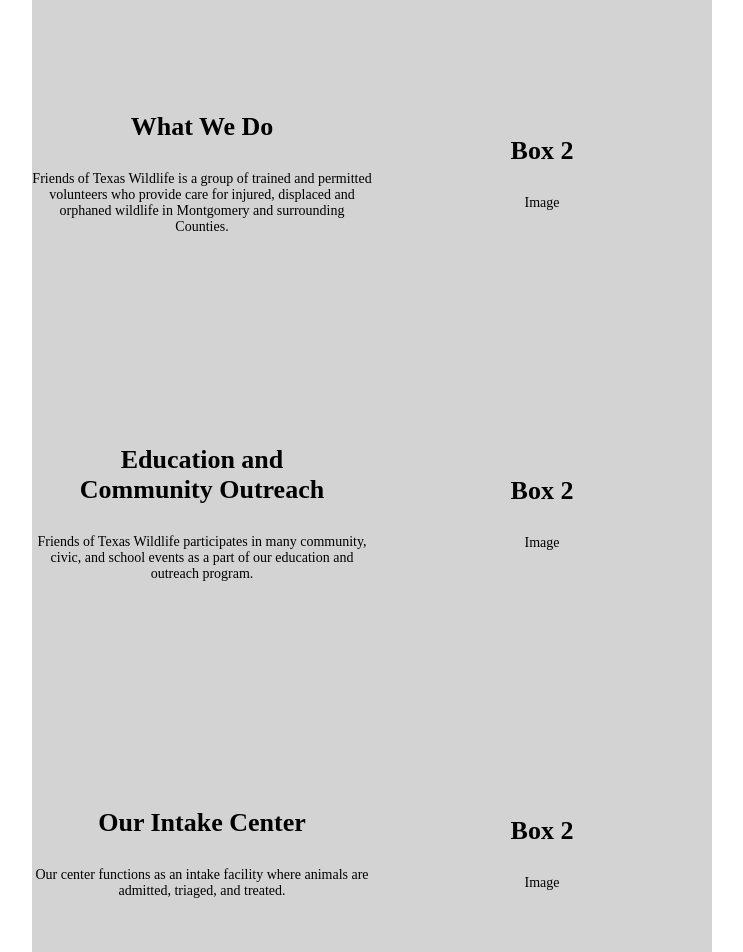
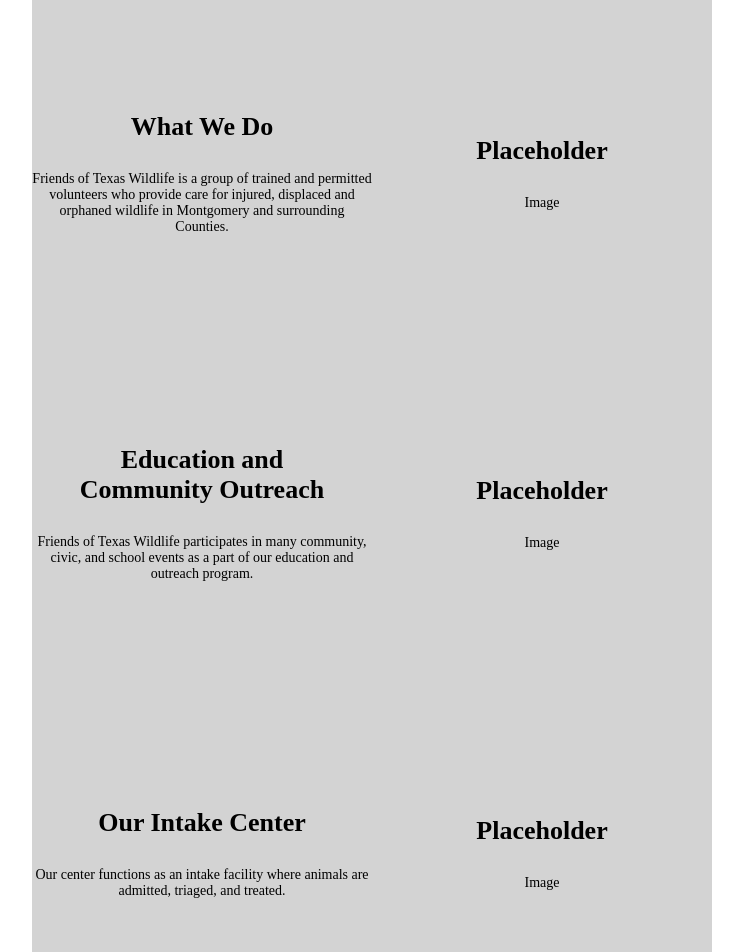
Before and after one commit to rice-apps/ftwl2019, a Next.js app: page /aboutus in a window 1280 px wide. Shown: the part 640-1592 px from the top of the page, without its empty margins (268-1011 px from the left). Built offline with nearby package versions, Linux system fonts and the light colour scheme; a web font is replaced by a local one.

Commit message:
fix component import

```diff
--- a/components/about/AboutUsGrid.js
+++ b/components/about/AboutUsGrid.js
@@ -12,45 +12,17 @@ function AboutUsGrid(props) {
       flexDirection: 'row',
       flexWrap: 'wrap',
       justifyContent: 'center',
-        paddingBottom: '150px',
+      marginBottom: '170px'
     }}>
-      {/* if you want to add a Learn More button then simply assign
-      the learnMore component to "yes" for AboutUsBox */}
-      <AboutUsBox
-        heading="Our Mission"
-        description="We support the rehabilitation of native Texas wildlife and promote co-existence of wildlife and people through education."
-        color="white"></AboutUsBox>
-
-      <AboutUsBox color="#C4C4C4"></AboutUsBox>
-
-      <AboutUsBox
-        heading="What We Do"
-        description="Friends of Texas Wildlife is a group of trained and permitted volunteers who provide care for injured, displaced and orphaned wildlife in Montgomery and surrounding Counties."
-        color="white"></AboutUsBox>
-
-      <AboutUsBox color="#C4C4C4"></AboutUsBox>
-
-      <AboutUsBox
-        heading="Education and Community Outreach"
-        description="Friends of Texas Wildlife participates in many community, civic, and school events as a part of our education and outreach program."
-        color="white"
-        learnMore="yes"></AboutUsBox>
-
-      <AboutUsBox color="#C4C4C4"></AboutUsBox>
-
-      <AboutUsBox
-        heading="Our Intake Center"
-        description="Our center functions as an intake facility where animals are admitted, triaged, and treated."
-        color="white"
-        learnMore="yes"></AboutUsBox>
-
-      <AboutUsBox color="#C4C4C4"></AboutUsBox>
-
-      <AboutUsBox
-        heading="Our Board Members"
-        description="Our Board of Directors plays a critical role in guiding Friends of Texas Wildlife to meet the needs of the community."
-        color="white"
-        learnMore="yes"></AboutUsBox>
+    <AboutUsBox heading="Our Mission" description="We support the rehabilitation of native Texas wildlife and promote co-existence of wildlife and people through education."></AboutUsBox>
+    <AboutUsBox heading="Placeholder" description="Image"></AboutUsBox>
+    <AboutUsBox heading="What We Do" description="Friends of Texas Wildlife is a group of trained and permitted volunteers who provide care for injured, displaced and orphaned wildlife in Montgomery and surrounding Counties."></AboutUsBox>
+    <AboutUsBox heading="Placeholder" description="Image"></AboutUsBox>
+    <AboutUsBox heading="Education and Community Outreach" description="Friends of Texas Wildlife participates in many community, civic, and school events as a part of our education and outreach program."></AboutUsBox>
+    <AboutUsBox heading="Placeholder" description="Image"></AboutUsBox>
+    <AboutUsBox heading="Our Intake Center" description="Our center functions as an intake facility where animals are admitted, triaged, and treated."></AboutUsBox>
+    <AboutUsBox heading="Placeholder" description="Image"></AboutUsBox>
+    <AboutUsBox heading="Our Board Members" description="Our Board of Directors plays a critical role in guiding Friends of Texas Wildlife to meet the needs of the community."></AboutUsBox>
   </Box>
 );
 }
--- a/pages/aboutus.js
+++ b/pages/aboutus.js
@@ -4,32 +4,14 @@ import AboutUsBox from '../components/about/AboutUsBox';
 import Title from '../components/util/Title';
 import { Heading, Text, Box } from 'rebass';
 
+import AboutUsGrid from '../components/about/AboutUsGrid';
+
 function AboutUs() {
   return (
     <div>
       <Navbar></Navbar>
       <Title title="About Us"></Title>
-      <Box
-        style={{
-          marginLeft: '170px',
-          marginRight: '170px',
-          display: 'flex',
-          flexDirection: 'row',
-          flexWrap: 'wrap',
-          justifyContent: 'center',
-          marginBottom: '170px'
-        }}>
-        <AboutUsBox heading="Our Mission" description="We support the rehabilitation of native Texas wildlife and promote co-existence of wildlife and people through education."></AboutUsBox>
-        <AboutUsBox heading="Box 2" description="Image"></AboutUsBox>
-        <AboutUsBox heading="What We Do" description="Friends of Texas Wildlife is a group of trained and permitted volunteers who provide care for injured, displaced and orphaned wildlife in Montgomery and surrounding Counties."></AboutUsBox>
-        <AboutUsBox heading="Box 2" description="Image"></AboutUsBox>
-        <AboutUsBox heading="Education and Community Outreach" description="Friends of Texas Wildlife participates in many community, civic, and school events as a part of our education and outreach program."></AboutUsBox>
-        <AboutUsBox heading="Box 2" description="Image"></AboutUsBox>
-        <AboutUsBox heading="Our Intake Center" description="Our center functions as an intake facility where animals are admitted, triaged, and treated."></AboutUsBox>
-        <AboutUsBox heading="Box 2" description="Image"></AboutUsBox>
-        <AboutUsBox heading="Our Board Members" description="Our Board of Directors plays a critical role in guiding Friends of Texas Wildlife to meet the needs of the community."></AboutUsBox>
-      </Box>
-
+      <AboutUsGrid/>
       <Footer></Footer>
     </div>
   );
```
Lines whose indentation alone changed are shown as unchanged.
